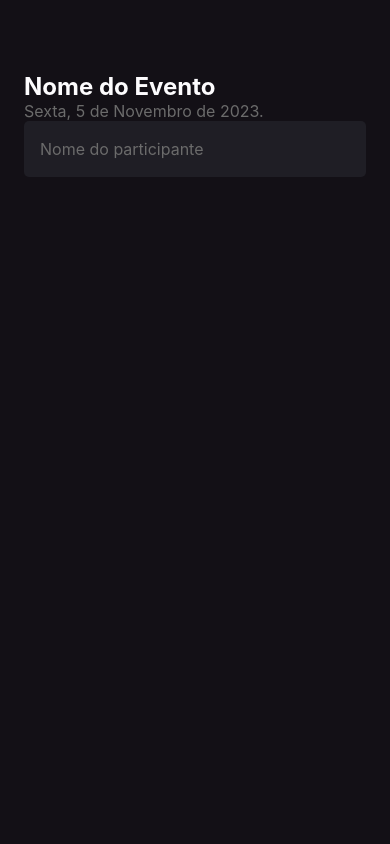
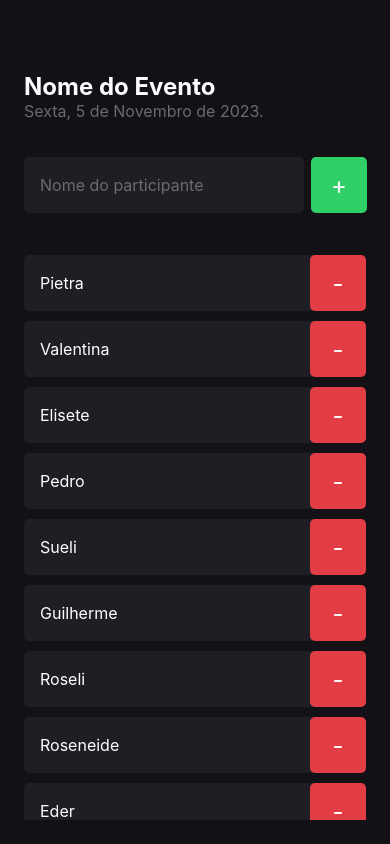
Before and after one commit to pedromeneghel/imhere, a React Native app: screen / in a window 390 px wide. Built offline with nearby package versions, Linux system fonts and the light colour scheme.

Commit message:
feat: adiciona listagem de participantes

```diff
--- a/src/screens/Home/index.tsx
+++ b/src/screens/Home/index.tsx
@@ -1,15 +1,53 @@
-import { Text, TextInput, View } from 'react-native';
+import { FlatList, ScrollView, Text, TextInput, TouchableOpacity, View } from 'react-native';
+import { Participant } from '../../components/Participant';
 import { styles } from './styles';
 
 export function Home() {
+  const participants = ['Pietra', 'Valentina', 'Elisete', 'Pedro', 'Sueli', 'Guilherme', 'Roseli', 'Roseneide', 'Eder', 'Zilda', 'Kauã', 'Kaio'];
+
+  function handleParticipantAdd() {
+    console.log('Adicionou participante');
+  }
+
+  function handleParticipantRemove(name: string) {
+    console.log(`Remove participante ${name}`);
+  }
+
   return (
     <View style={styles.container}>
       <Text style={styles.eventName}>Nome do Evento</Text>
+
       <Text style={styles.date}>Sexta, 5 de Novembro de 2023.</Text>
-      <TextInput
-        style={styles.input}
-        placeholder='Nome do participante'
-        placeholderTextColor="#6b6b6b"
+
+      <View style={styles.form}>
+        <TextInput
+          style={styles.input}
+          placeholder='Nome do participante'
+          placeholderTextColor="#6b6b6b"
+        />
+
+        <TouchableOpacity
+          style={styles.button}
+          onPress={handleParticipantAdd}
+        >
+          <Text style={styles.buttonText}>+</Text>
+        </TouchableOpacity>
+      </View>
+
+      <FlatList
+        data={participants}
+        keyExtractor={item => item}
+        renderItem={({item}) => (
+          <Participant
+              key={item}
+              name={item}
+              onRemove={() => handleParticipantRemove(item)}
+            />
+        )}
+        showsVerticalScrollIndicator={false}
+        ListEmptyComponent={() => (
+          <Text style={styles.listEmptyText}>Ninguém chegou no evento ainda? Adicione participantes a sua lista de presença.</Text>
+        )}
       />
     </View>
   );
--- a/src/screens/Home/styles.ts
+++ b/src/screens/Home/styles.ts
@@ -22,6 +22,30 @@ export const styles = StyleSheet.create({
     borderRadius: 5,
     color: '#FDFCFE',
     padding: 16,
-    fontSize: 16
+    fontSize: 16,
+    flex: 1,
+    marginRight: 7
+  },
+  buttonText: {
+    color: '#FDFCFE',
+    fontSize: 24
+  },
+  button: {
+    width: 56,
+    height: 56,
+    borderRadius: 5,
+    backgroundColor: '#31cf67',
+    alignItems: 'center',
+    justifyContent: 'center'
+  },
+  form: {
+    width: '100%',
+    flexDirection: 'row',
+    marginTop: 36,
+    marginBottom: 42
+  },
+  listEmptyText: {
+    color: '#fff',
+    textAlign: 'center'
   }
 });
```
